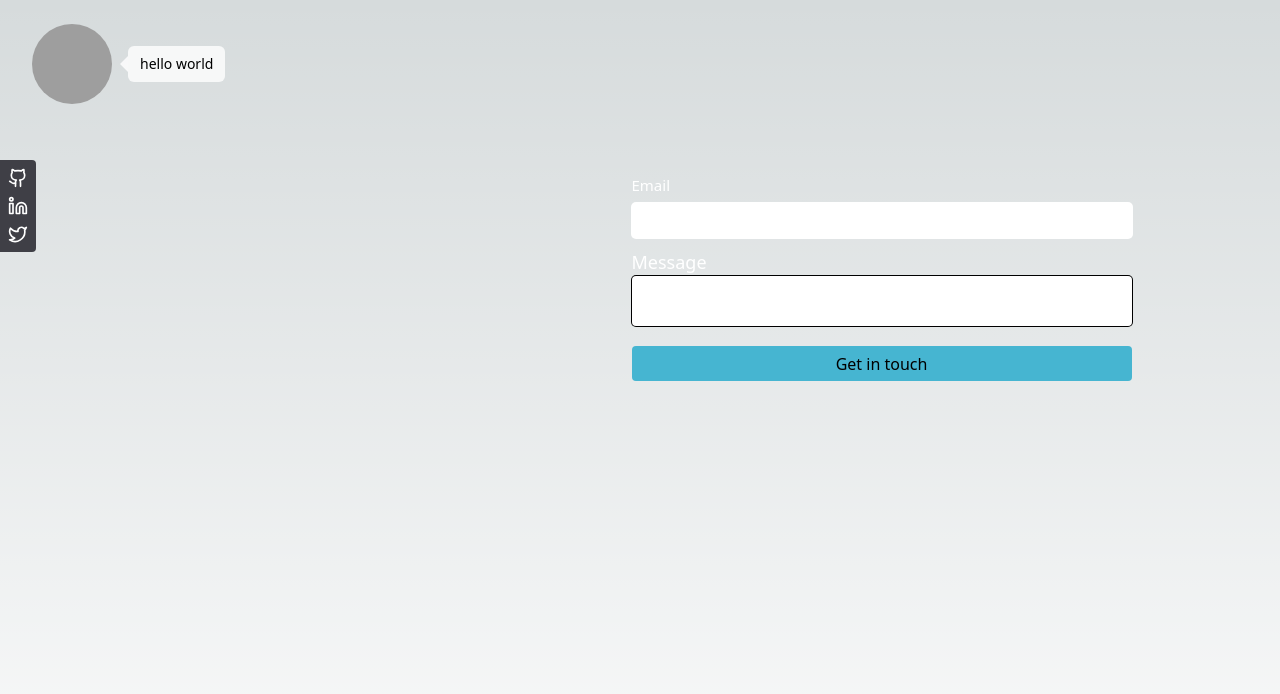
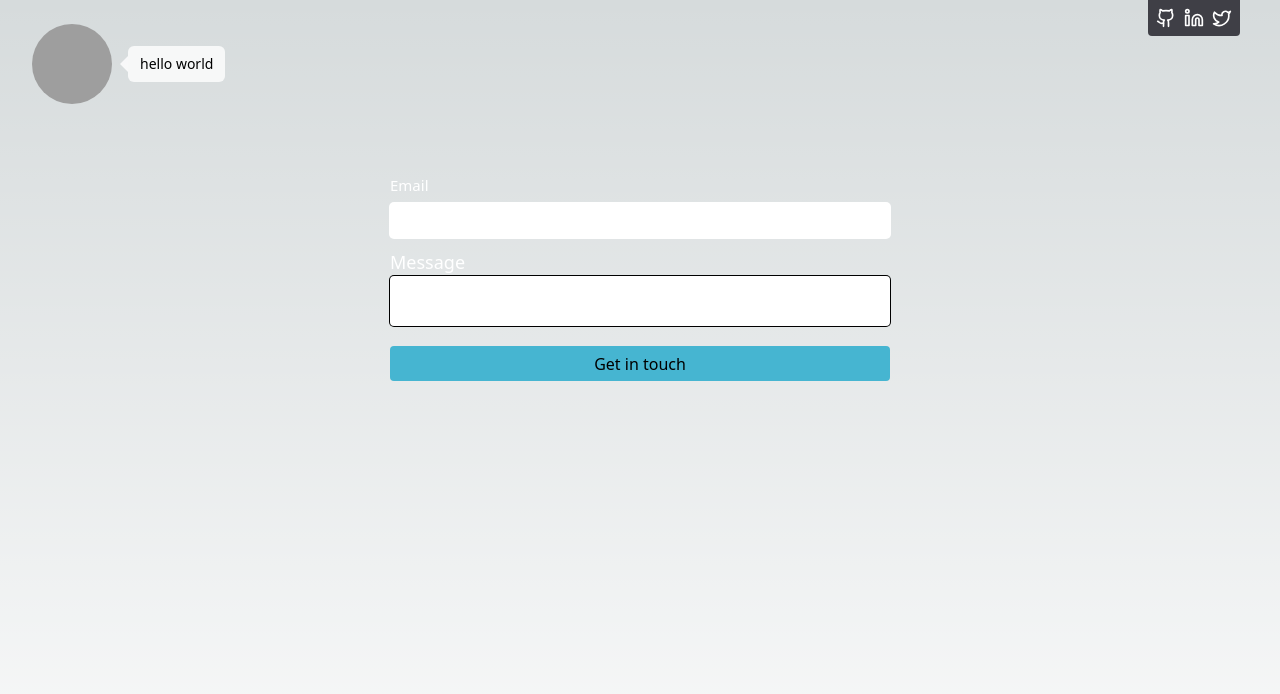
Before and after one commit to kvtemadden/kvte, a Next.js app: page /contact in a window 1280 px wide. Shown: the top 694 px of the page. Built offline with nearby package versions, Linux system fonts and the light colour scheme; grey boxes are pictures that could not be loaded.

Commit message:
Update layout and components with new design and content

```diff
--- a/app/layout.tsx
+++ b/app/layout.tsx
@@ -1,5 +1,4 @@
 import { League_Spartan } from "next/font/google";
-import clsx from "clsx";
 
 import { NavBar } from "../components/NavBar";
 import "./globals.css";
@@ -14,9 +13,7 @@ export default function Layout({ children }: { children: React.ReactNode }) {
       <SocialTag />
 
       <main className="grid min-h-screen gap-2 p-10 md:grid-cols-[1fr,80%%,1fr]">
-        <div className="flex flex-col text-center col-start-2 items-center">
-          {children}
-        </div>
+        <div className="flex flex-col text-center items-center">{children}</div>
       </main>
     </>
   );
--- a/components/JobCard.tsx
+++ b/components/JobCard.tsx
@@ -68,7 +68,7 @@ export const JobCard: React.FC<JobCardProps> = ({ className }) => {
         <Link
           href={job.link}
           target="_blank"
-          className={clsx("relative w-80 h-80 border-4", {
+          className={clsx("relative w-80 h-80 border-4 rounded", {
             "hovered-job": job.title === hoveredJob,
           })}
           key={job.title}
--- a/components/SocialTag.tsx
+++ b/components/SocialTag.tsx
@@ -21,7 +21,7 @@ export const SocialTag = () => {
   ];
 
   return (
-    <div className="bg-zinc-700 rounded-r fixed left-0 top-40 w-fit p-2 flex flex-col gap-2">
+    <div className="bg-zinc-700 rounded-b fixed right-10 top-0 h-fit w-fit p-2 flex flex-row flex-nowrap gap-2">
       {socials.map(({ href, icon, title }) => (
         <Link href={href} key={title}>
           {icon}
--- a/pages/index.tsx
+++ b/pages/index.tsx
@@ -6,8 +6,8 @@ export default function Home() {
   return (
     <>
       <Layout>
-        <div className="flex flex-col text-center col-start-2 relative">
-          <h1 className="text-3xl font-bold">Hi, I&rsquo;m Kate Madden</h1>
+        <div className="flex flex-col text-center relative">
+          <h1 className="text-3xl font-bold">Hi, I&rsquo;m Kate Lakey</h1>
           <h2 className="text-2xl text-slate-400">
             I&rsquo;m a Full Stack Developer based in Birmingham, UK.
           </h2>
--- a/pages/projects.tsx
+++ /dev/null
@@ -1,17 +0,0 @@
-import { NavBar } from "../components/NavBar";
-
-export default function Home() {
-  return (
-    <>
-      <NavBar />
-      <main className="flex min-h-screen flex-col items-center gap-2 p-24">
-        <div className="grid text-center gap-2">
-          <h1 className="text-3xl">Hi, I&rsquo;m Kate Madden</h1>
-          <h2 className="text-2xl text-slate-400">
-            I&rsquo;m a software engineer based in Birmingham, UK.
-          </h2>
-        </div>
-      </main>
-    </>
-  );
-}
```
